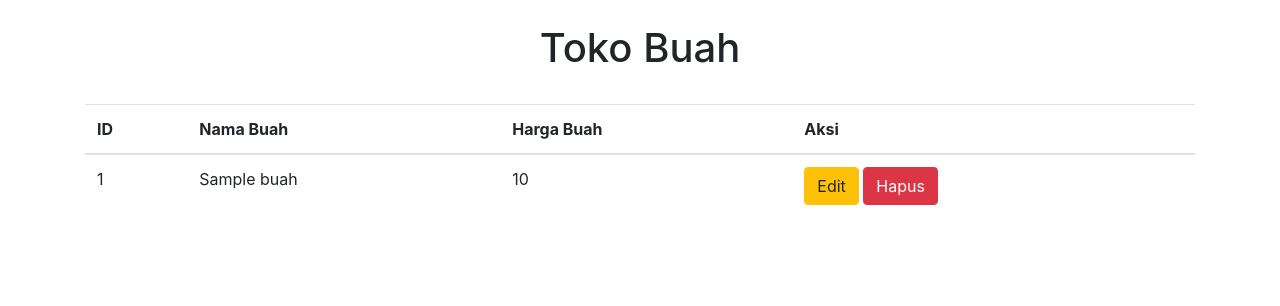
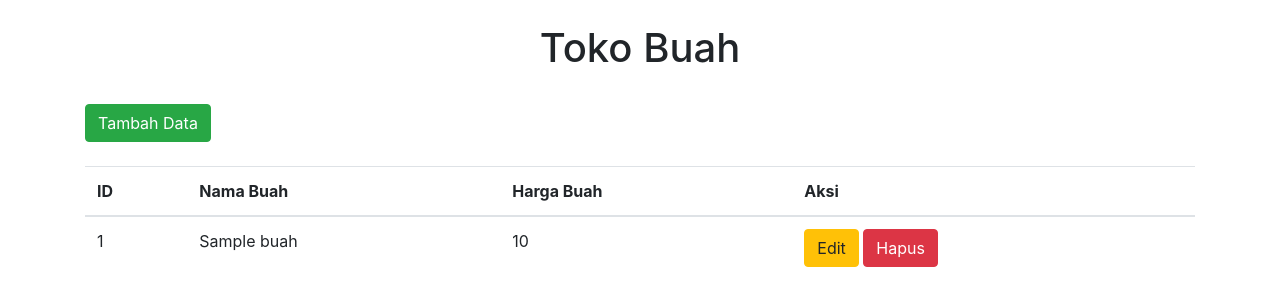
Before and after one commit to andrinur13/crud-bootstrap, a PHP site: page / in a window 1280 px wide. Shown: the top 306 px of the page. Run offline with PHP 8.4, Linux system fonts and the light colour scheme; tables that the repository leaves empty or names only in its code hold one stand-in row (values such as "Sample post").

Commit message:
menambah tombol add

```diff
--- a/index.php
+++ b/index.php
@@ -5,7 +5,7 @@
 $kueri = mysqli_query($conn, "SELECT * FROM buah");
 $tampungbuah = [];
 
-    while($row = mysqli_fetch_assoc($kueri)) {
+while ($row = mysqli_fetch_assoc($kueri)) {
     $tampungbuah[] = $row;
 }
 
@@ -13,6 +13,7 @@
 
 <!doctype html>
 <html lang="en">
+
 <head>
     <title>Title</title>
     <!-- Required meta tags -->
@@ -22,6 +23,7 @@
     <!-- Bootstrap CSS -->
     <link rel="stylesheet" href="https://stackpath.bootstrapcdn.com/bootstrap/4.3.1/css/bootstrap.min.css" integrity="sha384-ggOyR0iXCbMQv3Xipma34MD+dH/1fQ784/j6cY/iJTQUOhcWr7x9JvoRxT2MZw1T" crossorigin="anonymous">
 </head>
+
 <body>
     <br>
     <div class="container">
@@ -29,6 +31,9 @@
     </div>
     <br>
     <div class="container">
+        <a href="tambah.php" class="btn btn-success">Tambah Data</a>
+        <br>
+        <br>
         <table class="table">
             <thead>
                 <tr>
@@ -39,13 +44,13 @@
                 </tr>
             </thead>
             <tbody>
-                <?php foreach($tampungbuah as $buah) : ?>
+                <?php foreach ($tampungbuah as $buah) : ?>
 
                     <tr>
                         <td> <?php echo $buah['id']; ?> </td>
                         <td> <?php echo $buah['nama_buah']; ?> </td>
                         <td> <?php echo $buah['harga_buah']; ?> </td>
-                    <td> <a href="edit.php?&id=<?=$buah['id']; ?>" class="btn btn-warning">Edit</a> <a href="hapus.php?&id=<?=$buah['id']; ?>" class="btn btn-danger">Hapus</a> </td>
+                        <td> <a href="edit.php?&id=<?= $buah['id']; ?>" class="btn btn-warning">Edit</a> <a href="hapus.php?&id=<?= $buah['id']; ?>" class="btn btn-danger">Hapus</a> </td>
                     </tr>
 
                 <?php endforeach; ?>
@@ -59,4 +64,5 @@
     <script src="https://cdnjs.cloudflare.com/ajax/libs/popper.js/1.14.7/umd/popper.min.js" integrity="sha384-UO2eT0CpHqdSJQ6hJty5KVphtPhzWj9WO1clHTMGa3JDZwrnQq4sF86dIHNDz0W1" crossorigin="anonymous"></script>
     <script src="https://stackpath.bootstrapcdn.com/bootstrap/4.3.1/js/bootstrap.min.js" integrity="sha384-JjSmVgyd0p3pXB1rRibZUAYoIIy6OrQ6VrjIEaFf/nJGzIxFDsf4x0xIM+B07jRM" crossorigin="anonymous"></script>
 </body>
+
 </html>
```
Lines whose indentation alone changed are shown as unchanged.
